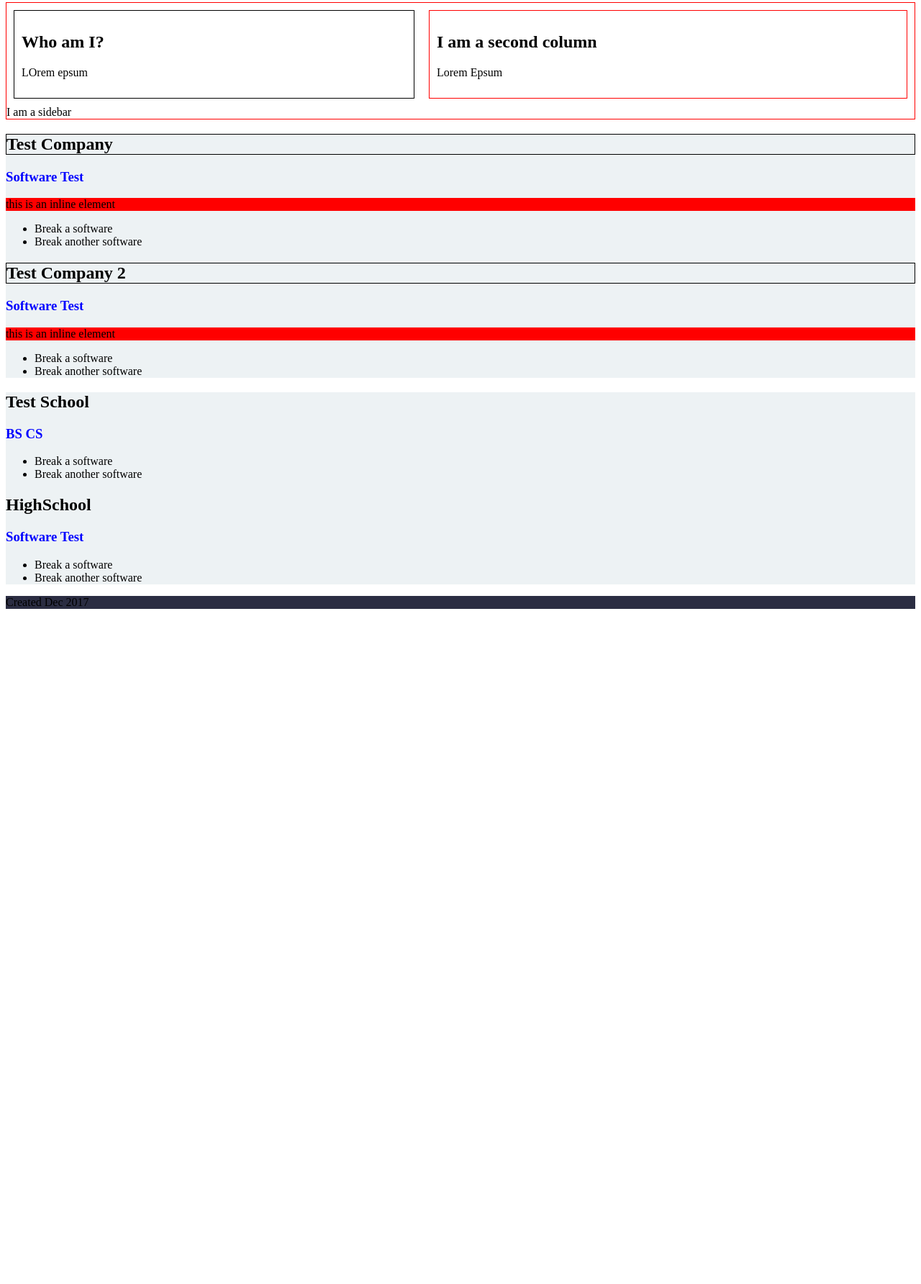
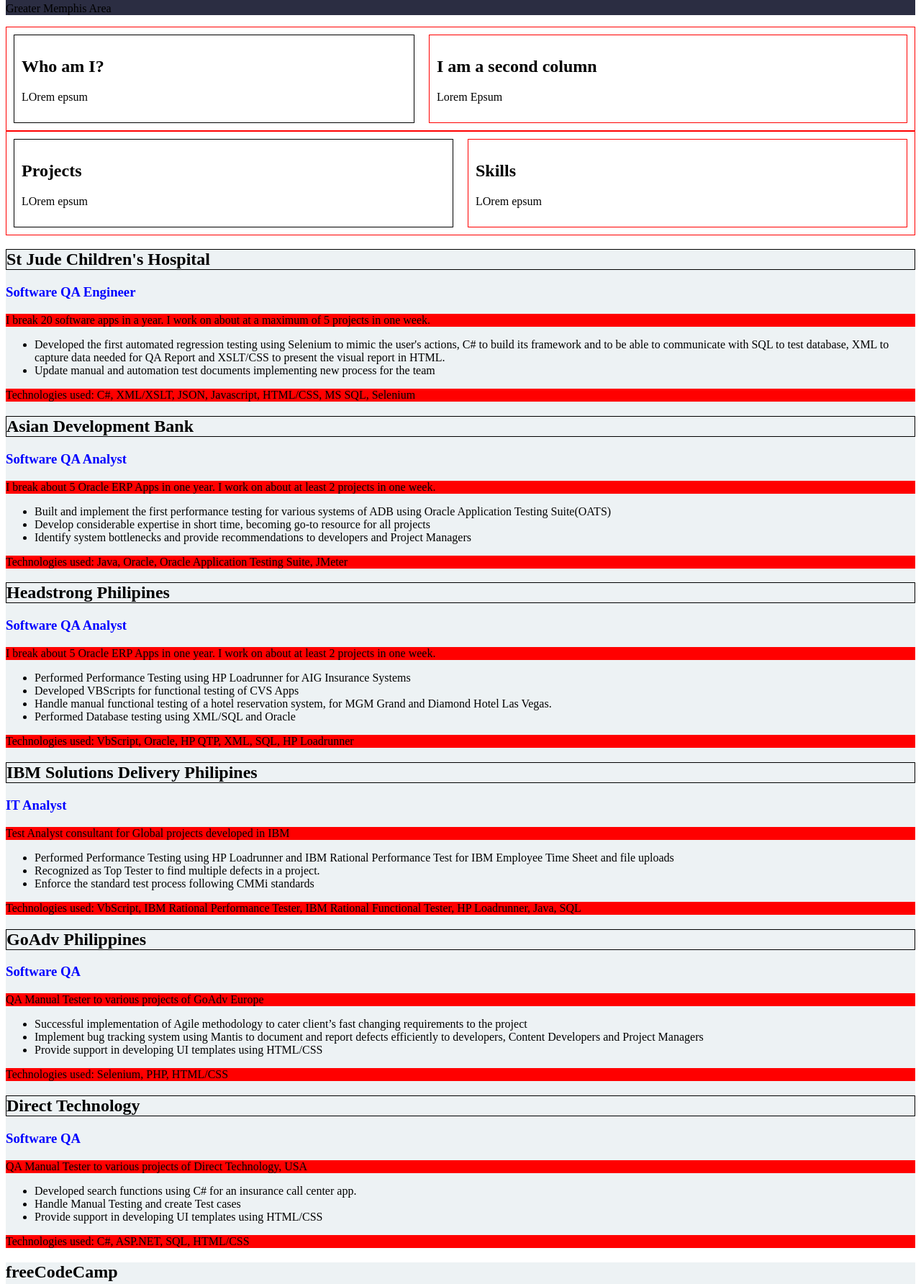
Before and after one commit to mmorenoivy/practiceCSSHTML, a plain HTML site: page index.html in a window 1280 px wide. Shown: the part 111-1895 px from the top of the page at 72% size. Before the commit the page ends 973 px from the top, so only its background shows below. Drawn offline with Linux system fonts and the light colour scheme.

Commit message:
changed CSS and index files

```diff
--- a/css/style.css
+++ b/css/style.css
@@ -1,6 +1,7 @@
 body
 {
 	background: white;
+
 }
 
 header, footer
@@ -23,12 +24,23 @@ section h3{
 	color: blue;
 }
 
+.content-wrapper
+{
+
+	margin: 0 auto;
+}
+
 .section-summary
 {
 	border: 1px solid red;
 	display: grid;
+}
+
+.section-experience
+{
 
 }
+
 .column1
 {
   grid-column: 1;
--- a/index.html
+++ b/index.html
@@ -5,13 +5,14 @@
 	<link rel="stylesheet" href="css/style.css">
 </head>
 <body>
-<div class="container">
 	<header class="head">
-		<h1 class="name">Hi, I am Marjorie</h1>
-		<p>I criticize websites</p>
+		<h1 class="name">Marjorie Ivy</h1>
+		<span>Software QA Engineer</span>
+		<p>Greater Memphis Area</p>
 	</header>
 
 	<main>
+		<div class="content-wrapper">
 			<section class="section-summary">
 				<div class="column1">
 					<h1>Who am I?</h1>
@@ -21,41 +22,91 @@
 				<h1>I am a second column</h1>
 				<p>Lorem Epsum</p>
 			</div>
-			<aside class="sidebar">
-		I am a sidebar
-	</aside>
 			</section>
+		</div>
+		<div class="content-wrapper">
+			<section class="section-summary">
+				<div class="column1">
+					<h1>Projects</h1>
+					<p>LOrem epsum</p>
+				</div>
+				<div class="column2">
+					<h1>Skills</h1>
+					<p>LOrem epsum</p>
+				</div>
+			</section>
+		</div>
 		<section class="section-experience">
-			<h1 class="company"> Test Company</h1>
-			<h3 class="position">Software Test</h3>
-			<span> this is an inline element</span>
+			<h1 class="company"> St Jude Children's Hospital</h1>
+			<h3 class="position">Software QA Engineer</h3>
+			<span> I break 20 software apps in a year. I work on about at a maximum of 5 projects in one week. </span>
 				<ul>
-					<li>Break a software</li>
-					<li>Break another software</li>
+					<li>Developed the first automated regression testing using Selenium to mimic the user's actions,
+						C# to build its framework and to be able to communicate with SQL to test database, XML to capture data needed for QA Report and XSLT/CSS to present the visual report in HTML.</li>
+					<li>Update manual and automation test documents implementing new process for the team</li>
 				</ul>
-		   <h1 class="company"> Test Company 2</h1>
-			<h3 class="position">Software Test</h3>
-			<span> this is an inline element</span>
+				<span>Technologies used: C#, XML/XSLT, JSON, Javascript, HTML/CSS, MS SQL, Selenium</span>
+		  <h1 class="company">Asian Development Bank</h1>
+			<h3 class="position">Software QA Analyst</h3>
+			<span> I break about 5 Oracle ERP Apps in one year. I work on about at least 2 projects in one week. </span>
 				<ul>
-					<li>Break a software</li>
-					<li>Break another software</li>
+					<li>Built and implement the first performance testing for various systems of ADB using Oracle Application Testing Suite(OATS)</li>
+					<li>Develop considerable expertise in short time, becoming go-to resource for all projects</li>
+					<li>Identify system bottlenecks and provide recommendations to developers and Project Managers</li>
 				</ul>
-
+			<span>Technologies used: Java, Oracle, Oracle Application Testing Suite, JMeter</span>
+			<h1 class="company">Headstrong Philipines</h1>
+			<h3 class="position">Software QA Analyst</h3>
+			<span> I break about 5 Oracle ERP Apps in one year. I work on about at least 2 projects in one week. </span>
+				<ul>
+					<li>Performed Performance Testing using HP Loadrunner for AIG Insurance Systems</li>
+					<li>Developed VBScripts for functional testing of CVS Apps</li>
+					<li>Handle manual functional testing of a hotel reservation system, for MGM Grand and Diamond Hotel Las Vegas. </li>
+				  <li>Performed Database testing using XML/SQL and Oracle</li>
+				</ul>
+			<span>Technologies used: VbScript, Oracle, HP QTP, XML, SQL, HP Loadrunner</span>
+			<h1 class="company">IBM Solutions Delivery Philipines</h1>
+			<h3 class="position">IT Analyst</h3>
+			<span> Test Analyst consultant for Global projects developed in IBM </span>
+				<ul>
+					<li>Performed Performance Testing using HP Loadrunner and IBM Rational Performance Test for IBM Employee Time Sheet and file uploads</li>
+					<li>Recognized as Top Tester to find multiple defects in a project. </li>
+					<li>Enforce the standard test process following CMMi standards</li>
+				</ul>
+			<span>Technologies used: VbScript, IBM Rational Performance Tester, IBM Rational Functional Tester, HP Loadrunner, Java, SQL</span>
+			<h1 class="company">GoAdv Philippines</h1>
+			<h3 class="position">Software QA</h3>
+			<span> QA Manual Tester to various projects of GoAdv Europe </span>
+				<ul>
+					<li>Successful implementation of Agile methodology to cater client’s fast changing requirements to the project</li>
+					<li>Implement bug tracking system using Mantis to document and report defects efficiently to developers, Content Developers and Project Managers</li>
+					<li>Provide support in developing UI templates using HTML/CSS </li>
+				</ul>
+			<span>Technologies used: Selenium, PHP, HTML/CSS</span>
+			<h1 class="company">Direct Technology</h1>
+			<h3 class="position">Software QA</h3>
+			<span> QA Manual Tester to various projects of Direct Technology, USA </span>
+				<ul>
+					<li>Developed search functions using C# for an insurance call center app. </li>
+					<li>Handle Manual Testing and create Test cases</li>
+					<li>Provide support in developing UI templates using HTML/CSS </li>
+				</ul>
+			<span>Technologies used: C#, ASP.NET, SQL, HTML/CSS</span>
 		</section>
 		<section class="section-education">
-			<h1> Test School</h1>
-			<h3>BS CS</h3>
+			<h1 class="school"> freeCodeCamp</h1>
+			<h3 class="course">Certificate of Full Stack, Software Engineering</h3>
+			<span> 2017 - Present</span>
+			<h1 class="school">University of the Philippines, ITTC</h1>
+		  <h3 class="course">Introduction to PHP</h3>
+		  <span>2009</span>
+			<h1 class="school"> Data Center College of the Philippines</h1>
+			<h3 class="course">Bachelor of Science in Computer Science</h3>
+			<span> 2002 - 2006 </span>
 				<ul>
-					<li>Break a software</li>
-					<li>Break another software</li>
+					<li>Academic Awards</li>
+					<li>Distinct Student Awards</li>
 				</ul>
-		   <h1>HighSchool</h1>
-			<h3>Software Test</h3>
-				<ul>
-					<li>Break a software</li>
-					<li>Break another software</li>
-				</ul>
-
 		</section>
 
 	</main>
@@ -63,6 +114,6 @@
 	<footer>
 		<p>Created Dec 2017</p>
 	</footer>
-</div>
+
 </body>
 </html>
```
Lines whose indentation alone changed are shown as unchanged.
